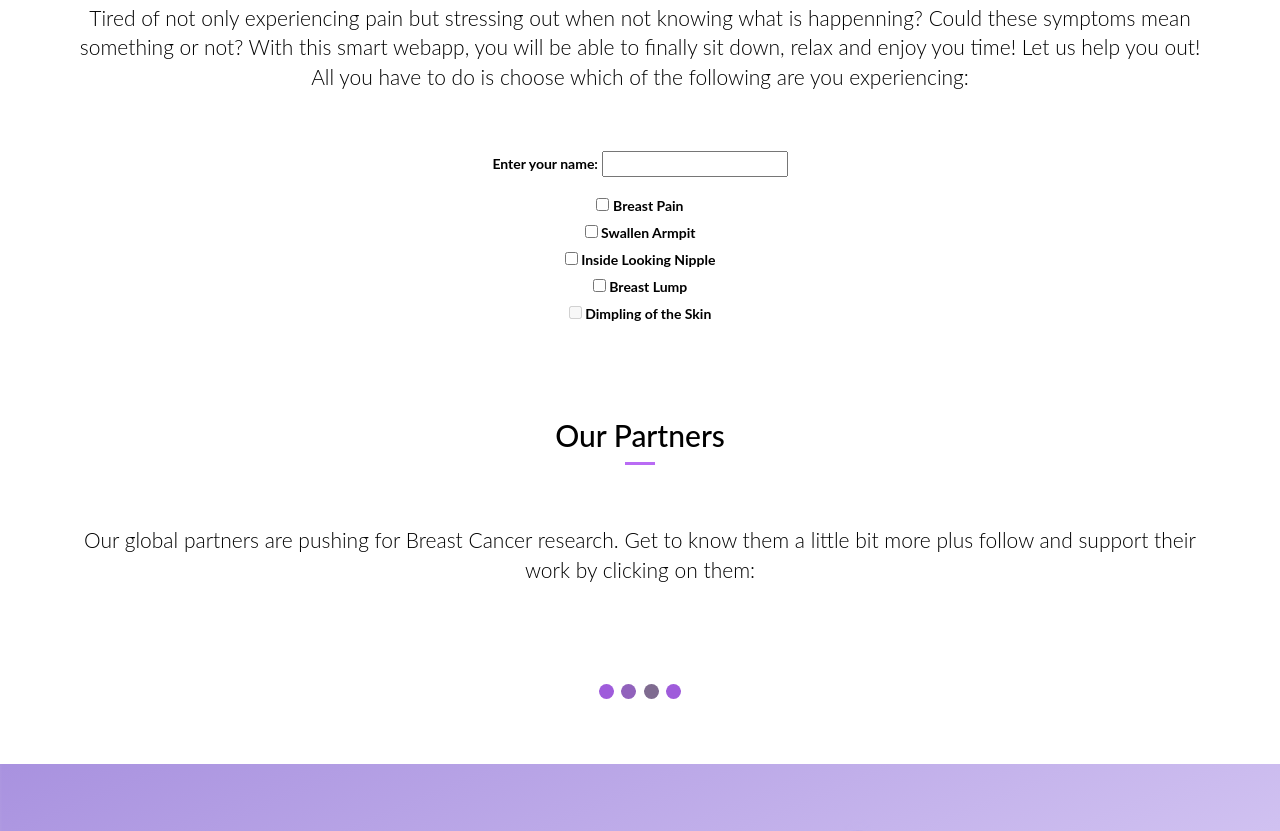
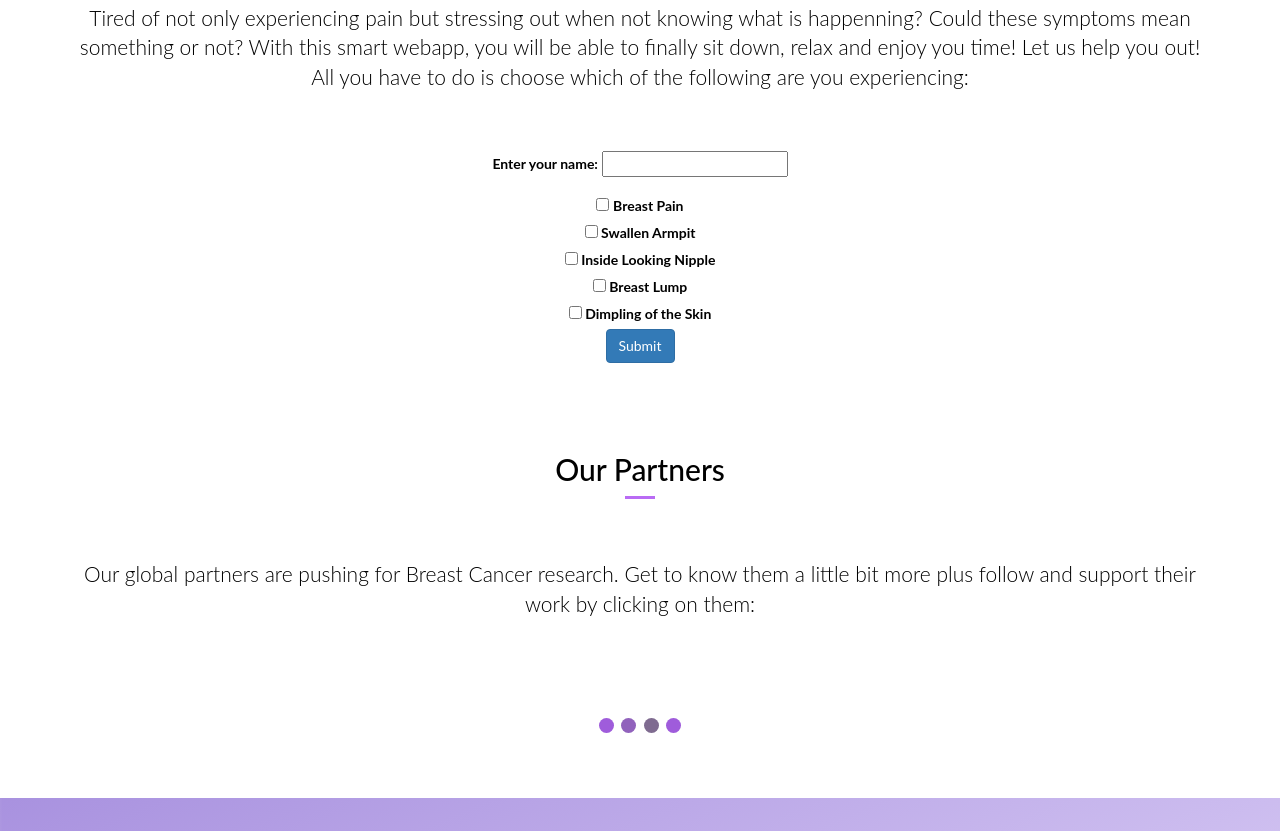
Before and after one commit to jnz16/ihealth, a plain HTML site: page templates/index.html in a window 1280 px wide. Shown: the part 1089-1920 px from the top of the page. Drawn offline with Linux system fonts and the light colour scheme; a script that the page names is missing; files whose address does not match are found by name.

Commit message:
define userreport

```diff
--- a/templates/index.html
+++ b/templates/index.html
@@ -90,37 +90,36 @@
 <!-- quote with img parallax -->
 
 <section id="symptoms" class="text-center">
-    <div id="username" class="animated zoomIn">
-      <form method="post" action="/username">
+    <div id="userreport" class="animated zoomIn">
+      <form method="post" action="/userreport">
         <div class="form-group">
           <label for="name">Enter your name:</label>
           <input type="name" name="name" id="name" required="required">
         </div>
-      </form>
 
-    <form method="post" action="/symptomchoice">
     <div class="form-check">
-      <input class="form-check-input" type="checkbox" value="" id="pain">
+      <input class="form-check-input" type="checkbox" value="" name="pain" id="defaultCheck1">
       <label class="form-check-label" for="defaultCheck1">Breast Pain</label>
     </div>
 
     <div class="form-check">
-      <input class="form-check-input" type="checkbox" value="" id="defaultCheck2">
+      <input class="form-check-input" type="checkbox" value="" name="swallen" id="defaultCheck1">
       <label class="form-check-label" for="defaultCheck1">Swallen Armpit</label>
     </div>
 
     <div class="form-check">
-        <input class="form-check-input" type="checkbox" value="" id="defaultCheck2">
+        <input class="form-check-input" type="checkbox" value="" name="nipple" id="defaultCheck1">
         <label class="form-check-label" for="defaultCheck1">Inside Looking Nipple</label>
     </div>
     <div class="form-check">
-        <input class="form-check-input" type="checkbox" value="" id="defaultCheck2">
+        <input class="form-check-input" type="checkbox" value="" name="lump" id="defaultCheck1">
         <label class="form-check-label" for="defaultCheck1">Breast Lump</label>
     </div>
     <div class="form-check">
-        <input class="form-check-input" type="checkbox" value="" id="defaultCheck2" disabled>
+        <input class="form-check-input" type="checkbox" value="" name="skin" id="defaultCheck1">
         <label class="form-check-label" for="defaultCheck1">Dimpling of the Skin</label>
     </div>
+    <button type="submit" id="submit-button" class="btn btn-primary">Submit</button>
   </form>
 </section>
 
```
Also changed, not shown: templates/referGP.html (renamed from templates/user_name.html, +2 -2 lines), templates/wait48h.html (added), 1 other file.
